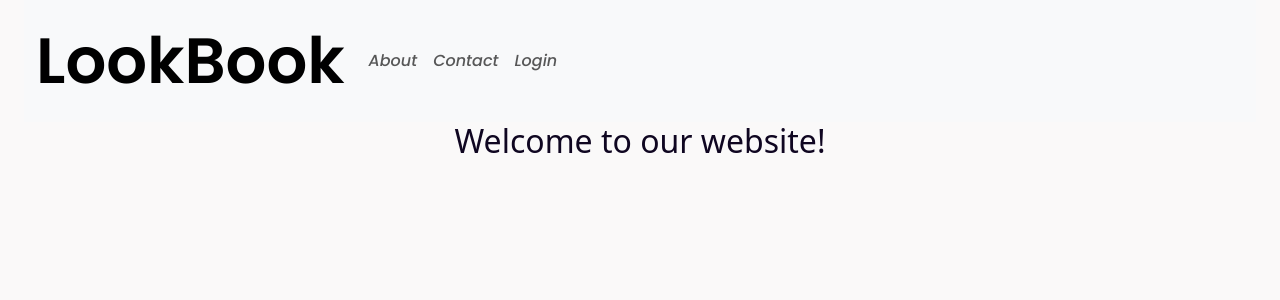
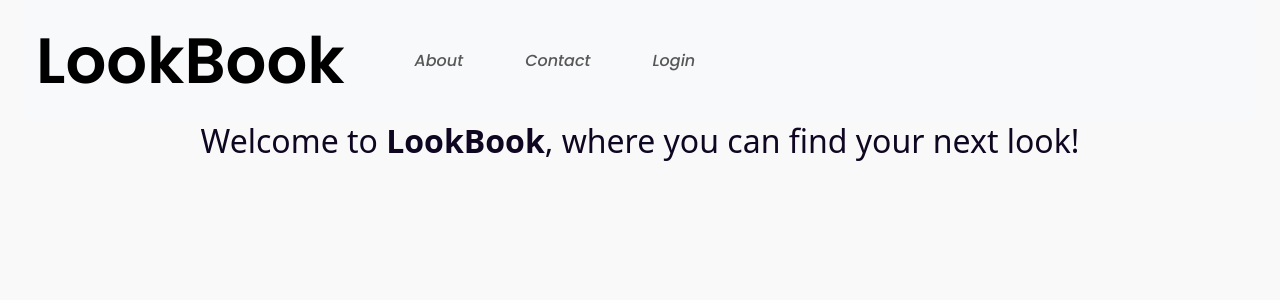
Before and after one commit to rachaelvle/makeup-website, a Flask app: page / in a window 1280 px wide. Shown: the top 300 px of the page. Run offline with Flask 3, Linux system fonts and the light colour scheme.

Commit message:
Formatted Landing Page

```diff
--- a/templates/index.html
+++ b/templates/index.html
@@ -7,30 +7,30 @@
     <link rel="preconnect" href="https://fonts.gstatic.com" crossorigin>
     <link href="https://fonts.googleapis.com/css2?family=Poppins:ital,wght@0,100;0,200;0,300;0,400;0,500;0,600;0,700;0,800;0,900;1,100;1,200;1,300;1,400;1,500;1,600;1,700;1,800;1,900&display=swap" rel="stylesheet">
     <link href="https://cdn.jsdelivr.net/npm/bootstrap@5.3.6/dist/css/bootstrap.min.css" rel="stylesheet" integrity="sha384-4Q6Gf2aSP4eDXB8Miphtr37CMZZQ5oXLH2yaXMJ2w8e2ZtHTl7GptT4jmndRuHDT" crossorigin="anonymous">
-    <link rel="stylesheet" href="styles.css">
+    <link rel="stylesheet" href="static\styles.css">
     <title>LookBook Landing Page</title>
 </head>
 <body>
     <nav class="navbar sticky-top navbar-expand-lg bg-body-tertiary">
     <div class="container-fluid">
         <a class="navbar-brand poppins-semibold" href="index.html" style="font-size: 64px;">LookBook</a>
-        <div class="collapse navbar-collapse poppins-medium-italic" id="navbarNav">
+        <div class="collapse navbar-collapse" id="navbarNav">
             <ul class="navbar-nav">
                 <li class="nav-item">
-                <a class="nav-link" href="#About">About</a>
+                <a class="nav-link navbar-innerText" href="#About">About</a>
                 </li>
                 <li class="nav-item">
-                <a class="nav-link" href="#Contact">Contact</a>
+                <a class="nav-link navbar-innerText" href="#Contact">Contact</a>
                 </li>
                 <li class="nav-item">
-                <a class="nav-link" href="login.html">Login</a>
+                <a class="nav-link navbar-innerText" href="{{ url_for('login') }}">Login</a>
                 </li>
             </ul>
         </div>
     </div>
     </nav>
 
-    <h2> Welcome to our website! </h2>
+    <h2>Welcome to <strong>LookBook</strong>, where you can find your next look!</h2>
 
 
     <script src="https://cdn.jsdelivr.net/npm/bootstrap@5.3.6/dist/js/bootstrap.bundle.min.js" integrity="sha384-j1CDi7MgGQ12Z7Qab0qlWQ/Qqz24Gc6BM0thvEMVjHnfYGF0rmFCozFSxQBxwHKO" crossorigin="anonymous"></script>
```
